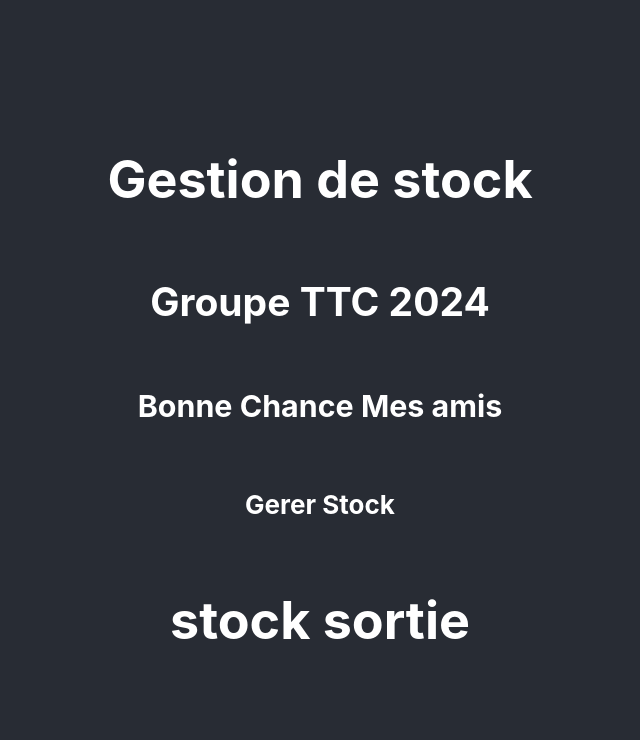
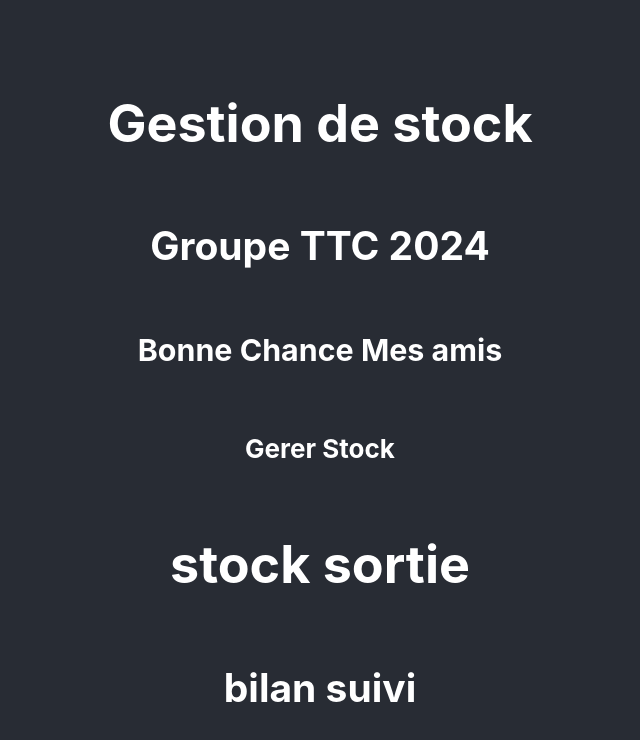
Before and after one commit to HoussineB/gestionStock, a React (Create React App) app: page / in a window 1280 px wide. Shown: the top 740 px of the page, without its empty margins (320-960 px from the left). Built offline with nearby package versions, Linux system fonts and the light colour scheme.

Commit message:
PSV-4 bilan suivi:stock sorti/entree

```diff
--- a/src/App.js
+++ b/src/App.js
@@ -9,6 +9,7 @@ function App() {
         <h3>Bonne Chance Mes amis</h3>
         <h4>Gerer Stock</h4>
         <h1>stock sortie</h1>
+        <h2>bilan suivi </h2>
       </header>
     </div>
   );
```
